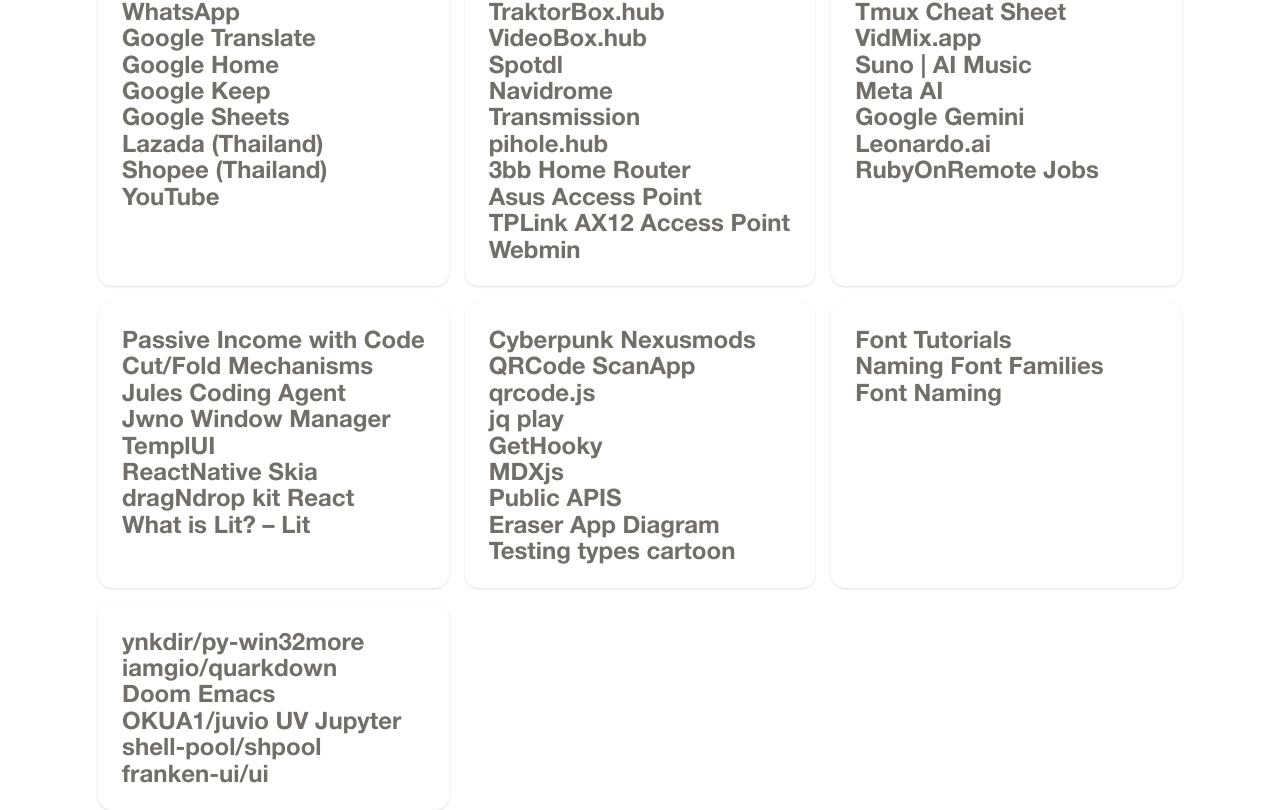
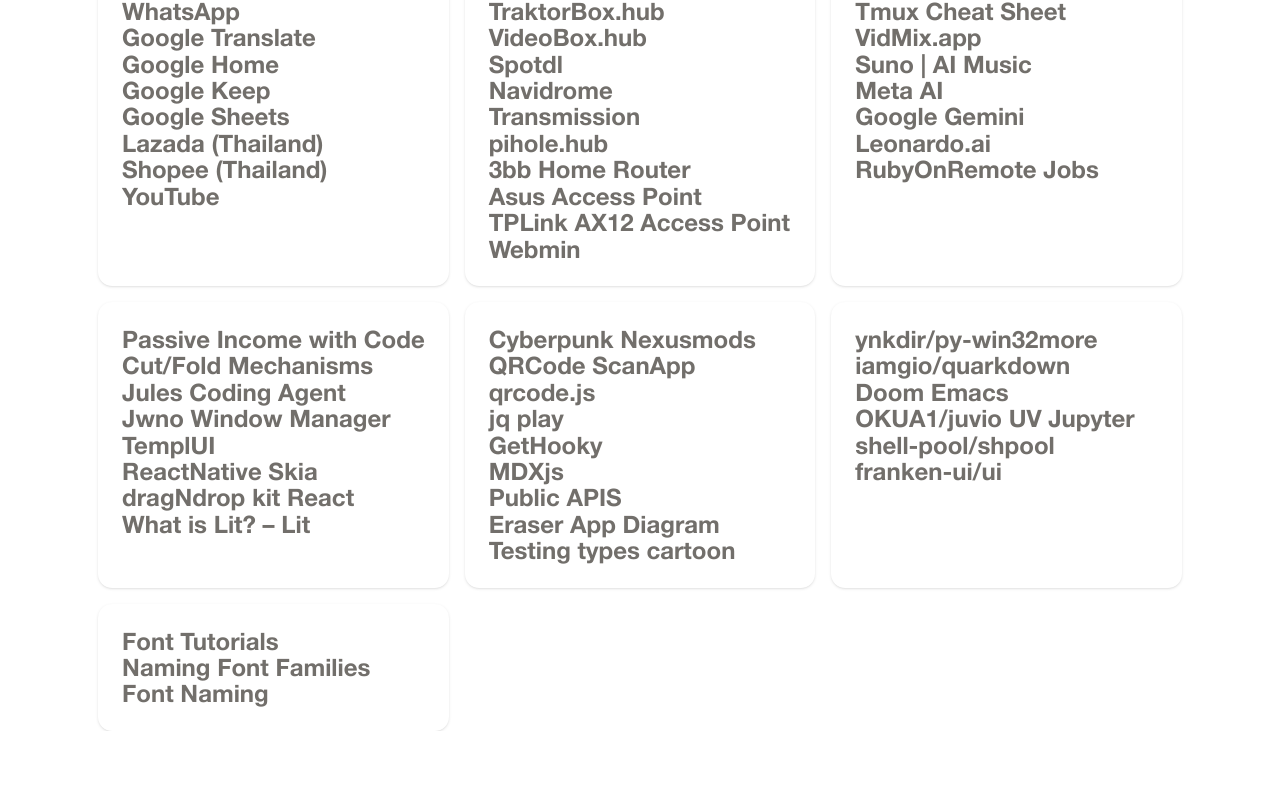
Before and after one commit to ocodo/ocodo-page, a React (Vite) app: page / in a window 1280 px wide. Shown: the part 259-1069 px from the top of the page. After the commit the page ends 990 px from the top, so only its background shows below. Built offline with nearby package versions, Linux system fonts and the light colour scheme.

Commit message:
Generate folder cards from folders name list

```diff
--- a/src/App.tsx
+++ b/src/App.tsx
@@ -6,47 +6,29 @@
 import { OcodoLinksProvider } from "@/contexts/ocodo-links-context"
 import { TextClock } from "@/components/text-clock"
 
+const folders = [
+  "quick-access",
+  "hub-services",
+  "frequent",
+  "interesting",
+  "misc",
+  "pinned-repos",
+  "font-building",
+]
+
 function App() {
   return (
     <OcodoLinksProvider>
       <ThemeProvider>
-        <Heading tinyChildren={<TextClock />}/>
+        <Heading tinyChildren={<TextClock />} />
         <div className="px-4 gap-4 grid grid-cols-1 md:grid-cols-3">
-          <Card>
-            <CardContent>
-              <OcodoLinks folder="quick-access"/>
-            </CardContent>
-          </Card>
-          <Card>
-            <CardContent>
-              <OcodoLinks folder="hub-services"/>
-            </CardContent>
-          </Card>
-          <Card>
-            <CardContent>
-              <OcodoLinks folder="frequent"/>
-            </CardContent>
-          </Card>
-          <Card>
-            <CardContent>
-              <OcodoLinks folder="interesting"/>
-            </CardContent>
-          </Card>
-          <Card>
-            <CardContent>
-              <OcodoLinks folder="misc"/>
-            </CardContent>
-          </Card>
-          <Card>
-            <CardContent>
-              <OcodoLinks folder="font-building"/>
-            </CardContent>
-          </Card>
-          <Card>
-            <CardContent>
-              <OcodoLinks folder="pinned-repos"/>
-            </CardContent>
-          </Card>
+          {folders.map((folder) => (
+            <Card>
+              <CardContent>
+                <OcodoLinks folder={folder} />
+              </CardContent>
+            </Card>
+          ))}
         </div>
         <Toaster />
       </ThemeProvider>
```
